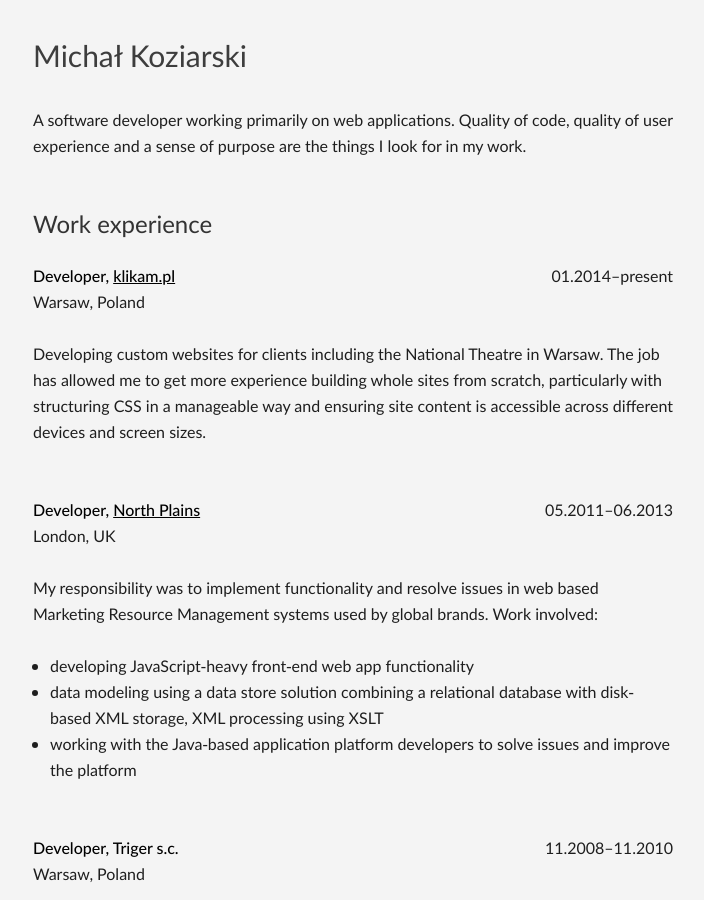
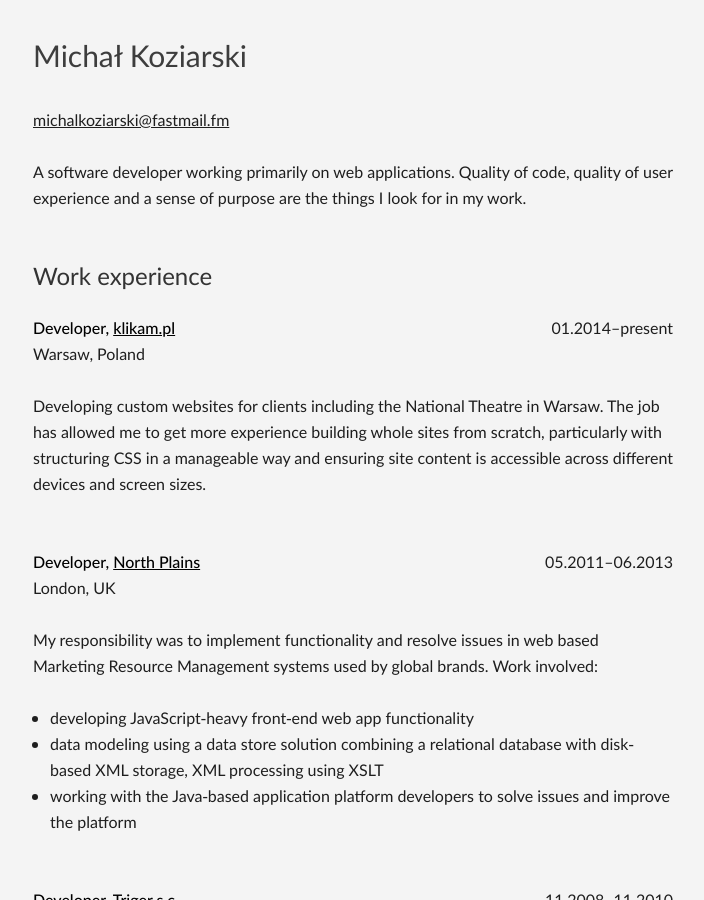
Before and after one commit to mkoziarski/erratic, a Jekyll site: the page built from michal-koziarski/index.html, in a window 1280 px wide and 900 px high. Shown: the whole window, without its empty margins (287-991 px from the left). Built offline with Jekyll 4.4.1, drawn with Linux system fonts in a browser that asks for light colours.

Commit message:
Add email

```diff
--- a/michal-koziarski/index.html
+++ b/michal-koziarski/index.html
@@ -5,6 +5,7 @@ title: Michał Koziarski
 
 <article class="main-content">
     <h1>Michał Koziarski</h1>
+    <p><a href="mailto:michalkoziarski@fastmail.fm">michalkoziarski@fastmail.fm</a></p>
     <p>A software developer working primarily on web applications. Quality of code, quality of user experience and a sense of purpose are the things I look for in my work.</p>
 
     <h2>Work experience</h2>
```
